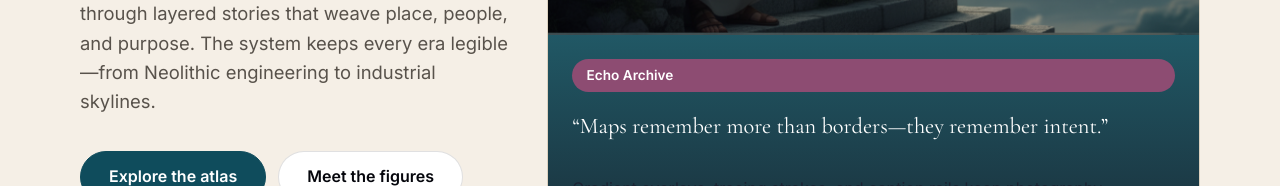
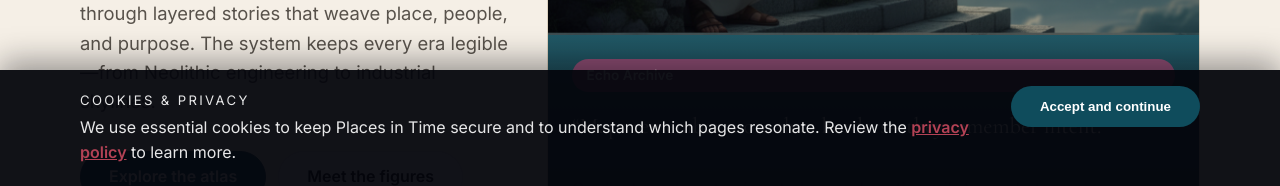
Before and after one commit to Alx-B75/places_in_time_site, a React (Vite) app: page / in a window 1280 px wide. Shown: the part 614-800 px from the top of the page. Built offline with nearby package versions, Linux system fonts and the light colour scheme; no server answers.

Commit message:
feat: add CookieBanner component for cookie consent management; update global styles for banner presentation

```diff
--- a/src/App.jsx
+++ b/src/App.jsx
@@ -12,9 +12,11 @@ import About from './pages/About.tsx'
 import PrivacyPolicy from './pages/PrivacyPolicy.tsx'
 import TermsOfUse from './pages/TermsOfUse.tsx'
 import Impressum from './pages/Impressum.tsx'
+import CookieBanner from './components/CookieBanner.tsx'
 
 const App = () => {
   return (
+    <>
       <AppLayout>
         <Routes>
           <Route path="/" element={<Home />} />
@@ -31,6 +33,8 @@ const App = () => {
           <Route path="/impressum" element={<Impressum />} />
         </Routes>
       </AppLayout>
+      <CookieBanner />
+    </>
   )
 }
 
--- /dev/null
+++ b/src/components/CookieBanner.tsx
@@ -0,0 +1,43 @@
+import { useEffect, useState } from 'react'
+import { Link } from 'react-router-dom'
+
+const STORAGE_KEY = 'pit_cookie_consent_v1'
+
+const CookieBanner = () => {
+  const [isVisible, setIsVisible] = useState(false)
+
+  useEffect(() => {
+    const consent = localStorage.getItem(STORAGE_KEY)
+    if (!consent) {
+      setIsVisible(true)
+    }
+  }, [])
+
+  const handleAccept = () => {
+    localStorage.setItem(STORAGE_KEY, 'accepted')
+    setIsVisible(false)
+  }
+
+  if (!isVisible) {
+    return null
+  }
+
+  return (
+    <div className="cookie-banner" role="region" aria-label="Cookie consent">
+      <div className="cookie-banner__content">
+        <div className="cookie-banner__text">
+          <p className="eyebrow">Cookies &amp; privacy</p>
+          <p>
+            We use essential cookies to keep Places in Time secure and to understand which pages resonate. Review the{' '}
+            <Link to="/privacy-policy-gdpr">privacy policy</Link> to learn more.
+          </p>
+        </div>
+        <button type="button" className="button primary" onClick={handleAccept}>
+          Accept and continue
+        </button>
+      </div>
+    </div>
+  )
+}
+
+export default CookieBanner
--- a/src/styles/global.css
+++ b/src/styles/global.css
@@ -310,6 +310,56 @@ span {
   border-top: 1px solid rgba(255, 255, 255, 0.18);
   padding-top: var(--pit-space-2);
   text-align: center;
+}
+
+.cookie-banner {
+  position: fixed;
+  left: 0;
+  right: 0;
+  bottom: 0;
+  background: rgba(5, 6, 12, 0.95);
+  color: #fff;
+  padding: var(--pit-space-2) var(--pit-space-3);
+  box-shadow: 0 -8px 30px rgba(5, 6, 12, 0.4);
+  z-index: 999;
+}
+
+.cookie-banner__content {
+  display: flex;
+  flex-direction: column;
+  gap: var(--pit-space-2);
+  width: min(var(--pit-grid-max), 100%);
+  margin: 0 auto;
+}
+
+.cookie-banner__text p {
+  margin: 0.25rem 0;
+  color: rgba(255, 255, 255, 0.9);
+}
+
+.cookie-banner__text a {
+  color: var(--pit-rose);
+  text-decoration: underline;
+  font-weight: 600;
+}
+
+.cookie-banner .button.primary {
+  align-self: flex-start;
+  background: var(--pit-teal);
+  border-color: transparent;
+  color: #fff;
+}
+
+@media (min-width: 768px) {
+  .cookie-banner__content {
+    flex-direction: row;
+    align-items: center;
+    justify-content: space-between;
+  }
+
+  .cookie-banner .button.primary {
+    flex-shrink: 0;
+  }
 }
 
 
```
Lines whose indentation alone changed are shown as unchanged.
